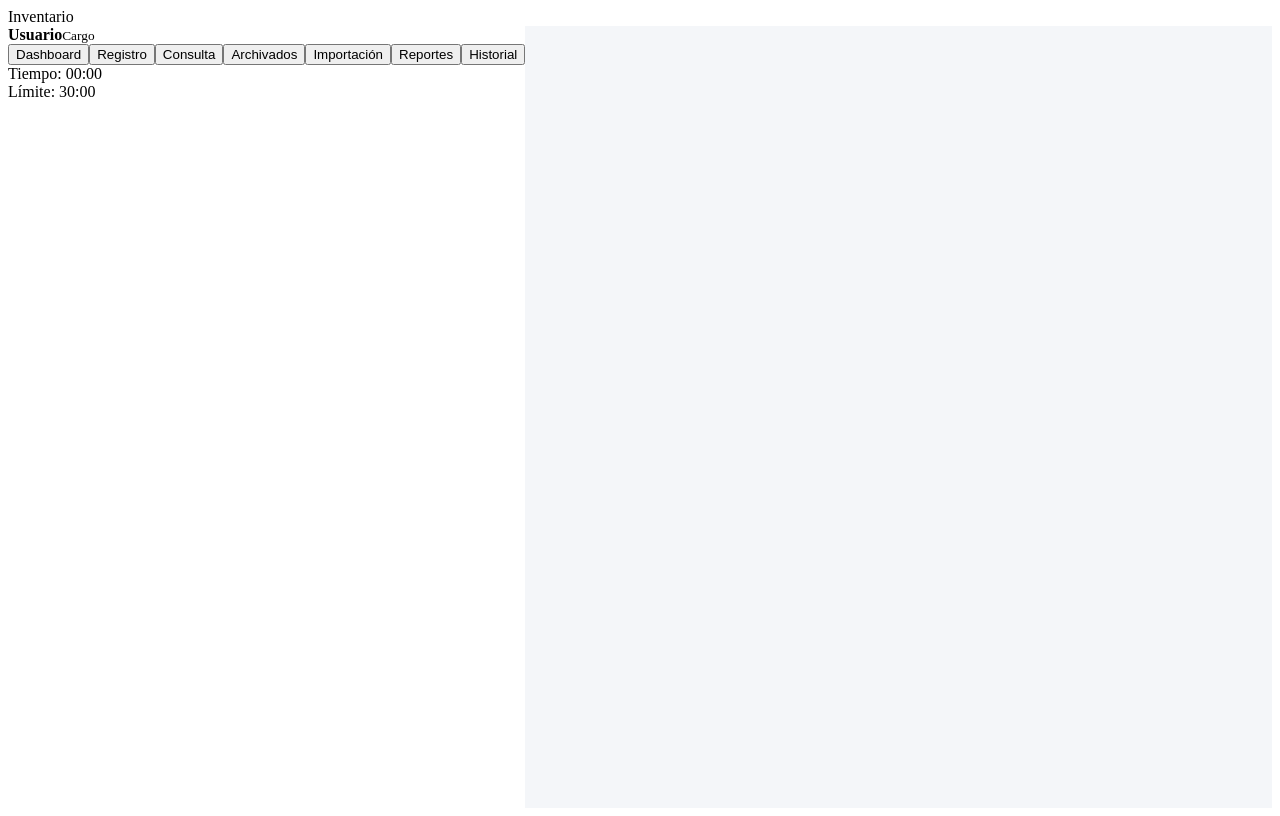
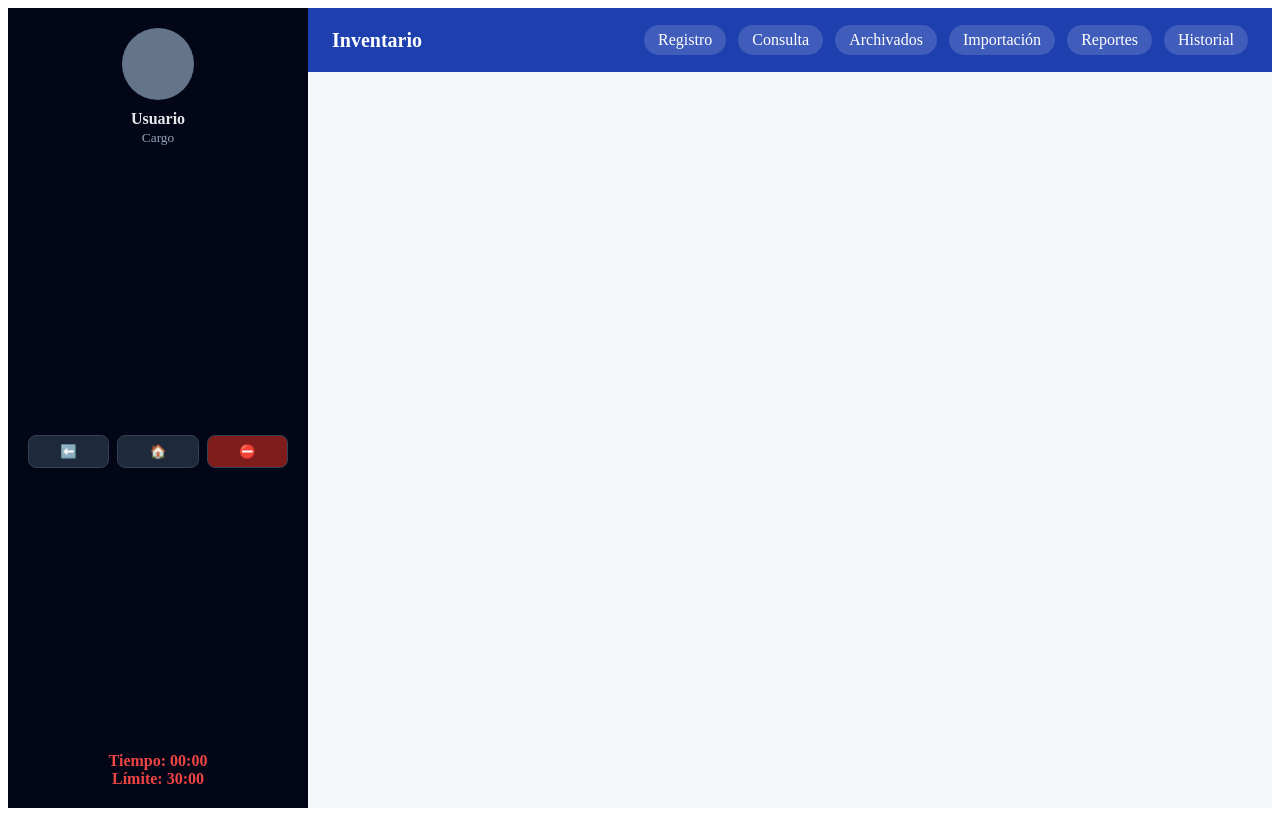
Before and after one commit to Rebeca-Bonilla/inventario-soporte-real, a Vue app in the folder frontend/: page /app in a window 1280 px wide. Built offline with nearby package versions, Linux system fonts and the light colour scheme.

Commit message:
fix: remontada corerida

```diff
--- a/frontend/src/components/SidebarView.vue
+++ b/frontend/src/components/SidebarView.vue
@@ -1,37 +1,50 @@
 <script setup lang="ts">
 import { useRouter } from 'vue-router'
 
-defineProps<{
+const props = defineProps<{
   isMobile: boolean
   open: boolean
 }>()
 
-defineEmits(['close'])
-
+const emit = defineEmits(['close'])
 const router = useRouter()
 
 const go = (path: string) => {
   router.push(path)
+  if (props.isMobile) emit('close')
 }
+
+const back = () => router.back()
+const home = () => router.push('/app/dashboard')
+const logout = () => router.push('/login')
 </script>
 
 <template>
-  <aside v-if="open" class="sidebar">
+  <aside
+    class="sidebar"
+    :class="{ mobile: isMobile, open }"
+  >
     <div class="user">
       <div class="avatar" />
       <strong>Usuario</strong>
       <small>Cargo</small>
     </div>
 
-    <nav class="nav">
-      <button @click="go('/app/dashboard')">Dashboard</button>
+    <!-- MENÚ SOLO EN MÓVIL -->
+    <nav v-if="isMobile" class="nav">
       <button @click="go('/app/registro')">Registro</button>
-      <button @click="go('/app/inventory')">Consulta</button>
+      <button @click="go('/app/consulta')">Consulta</button>
       <button @click="go('/app/archivados')">Archivados</button>
       <button @click="go('/app/importacion')">Importación</button>
       <button @click="go('/app/reportes')">Reportes</button>
       <button @click="go('/app/historial')">Historial</button>
     </nav>
+
+    <div class="actions">
+      <button @click="back" title="Regresar">⬅️</button>
+      <button @click="home" title="Inicio">🏠</button>
+      <button @click="logout" title="Cerrar sesión">⛔</button>
+    </div>
 
     <div class="time">
       Tiempo: 00:00<br />
@@ -39,3 +52,98 @@ const go = (path: string) => {
     </div>
   </aside>
 </template>
+
+<style scoped>
+.sidebar {
+  width: 260px;
+  background: linear-gradient(180deg, #020617, #020617);
+  color: #e5e7eb;
+  padding: 20px;
+  display: flex;
+  flex-direction: column;
+  justify-content: space-between;
+}
+
+/* MOBILE SLIDE */
+.sidebar.mobile {
+  position: fixed;
+  top: 0;
+  left: 0;
+  height: 100vh;
+  transform: translateX(-100%);
+  transition: transform 0.25s ease;
+  z-index: 50;
+}
+
+.sidebar.mobile.open {
+  transform: translateX(0);
+}
+
+/* USER */
+.user {
+  text-align: center;
+}
+
+.avatar {
+  width: 72px;
+  height: 72px;
+  border-radius: 50%;
+  background: #64748b;
+  margin: 0 auto 10px;
+}
+
+.user strong {
+  display: block;
+}
+
+.user small {
+  color: #94a3b8;
+}
+
+/* MOBILE MENU */
+.nav {
+  display: flex;
+  flex-direction: column;
+  gap: 10px;
+  margin-top: 24px;
+}
+
+.nav button {
+  background: #1e293b;
+  color: white;
+  border: none;
+  padding: 10px;
+  border-radius: 8px;
+  text-align: left;
+  cursor: pointer;
+}
+
+/* ACTIONS */
+.actions {
+  display: flex;
+  gap: 8px;
+  margin-top: 16px;
+}
+
+.actions button {
+  flex: 1;
+  background: #1e293b;
+  border: 1px solid #334155;
+  color: white;
+  padding: 8px;
+  border-radius: 8px;
+  cursor: pointer;
+}
+
+.actions button:last-child {
+  background: #7f1d1d;
+}
+
+/* TIMER */
+.time {
+  margin-top: 12px;
+  text-align: center;
+  color: #ef4444;
+  font-weight: bold;
+}
+</style>
--- a/frontend/src/components/TopbarView.vue
+++ b/frontend/src/components/TopbarView.vue
@@ -1,11 +1,87 @@
 <script setup lang="ts">
+import { useRouter } from 'vue-router'
+
 defineProps<{ isMobile: boolean }>()
 defineEmits(['toggleSidebar'])
+
+const router = useRouter()
 </script>
 
 <template>
   <header class="topbar">
-    <button v-if="isMobile" @click="$emit('toggleSidebar')">☰</button>
-    <span>Inventario</span>
+    <div class="left">
+      <button
+        v-if="isMobile"
+        class="burger"
+        @click="$emit('toggleSidebar')"
+      >
+        ☰
+      </button>
+
+      <span class="logo" @click="router.push('/app/dashboard')">
+        Inventario
+      </span>
+    </div>
+
+    <!-- MENÚ SOLO EN DESKTOP -->
+    <nav v-if="!isMobile" class="menu">
+      <RouterLink to="/app/registro">Registro</RouterLink>
+      <RouterLink to="/app/consulta">Consulta</RouterLink>
+      <RouterLink to="/app/archivados">Archivados</RouterLink>
+      <RouterLink to="/app/importacion">Importación</RouterLink>
+      <RouterLink to="/app/reportes">Reportes</RouterLink>
+      <RouterLink to="/app/historial">Historial</RouterLink>
+    </nav>
   </header>
 </template>
+
+<style scoped>
+.topbar {
+  height: 64px;
+  background: #1e40af; /* azul profesional */
+  color: white;
+  display: flex;
+  align-items: center;
+  justify-content: space-between;
+  padding: 0 24px;
+}
+
+.left {
+  display: flex;
+  align-items: center;
+  gap: 12px;
+}
+
+.logo {
+  font-size: 20px;
+  font-weight: bold;
+  cursor: pointer;
+}
+
+.burger {
+  font-size: 22px;
+  background: none;
+  border: none;
+  color: white;
+  cursor: pointer;
+}
+
+.menu {
+  display: flex;
+  gap: 12px;
+}
+
+.menu a {
+  padding: 6px 14px;
+  border-radius: 999px;
+  background: rgba(255, 255, 255, 0.15);
+  color: white;
+  text-decoration: none;
+  font-weight: 500;
+}
+
+.menu a.router-link-active {
+  background: white;
+  color: #1e40af;
+}
+</style>
--- a/frontend/src/layouts/MainLayout.vue
+++ b/frontend/src/layouts/MainLayout.vue
@@ -4,7 +4,7 @@ import SidebarView from '../components/SidebarView.vue'
 import TopbarView from '../components/TopbarView.vue'
 
 const isMobile = ref(false)
-const sidebarOpen = ref(true)
+const sidebarOpen = ref(false)
 
 const checkScreen = () => {
   isMobile.value = window.innerWidth < 1024
@@ -19,19 +19,19 @@ onMounted(() => {
 
 <template>
   <div class="layout">
-    <TopbarView
+    <SidebarView
       :isMobile="isMobile"
-      @toggleSidebar="sidebarOpen = !sidebarOpen"
+      :open="sidebarOpen"
+      @close="sidebarOpen = false"
     />
 
-    <div class="body">
-      <SidebarView
+    <div class="content">
+      <TopbarView
         :isMobile="isMobile"
-        :open="sidebarOpen"
-        @close="sidebarOpen = false"
+        @toggleSidebar="sidebarOpen = !sidebarOpen"
       />
 
-      <main class="content">
+      <main class="page">
         <router-view />
       </main>
     </div>
@@ -40,19 +40,21 @@ onMounted(() => {
 
 <style scoped>
 .layout {
+  display: flex;
   height: 100vh;
+  overflow: hidden;
+}
+
+.content {
+  flex: 1;
   display: flex;
   flex-direction: column;
 }
 
-.body {
-  flex: 1;
-  display: flex;
-}
-
-.content {
+.page {
   flex: 1;
   padding: 24px;
-  background: #f4f6f9;
+  background: #f5f7fb;
+  overflow-y: auto;
 }
 </style>
```
